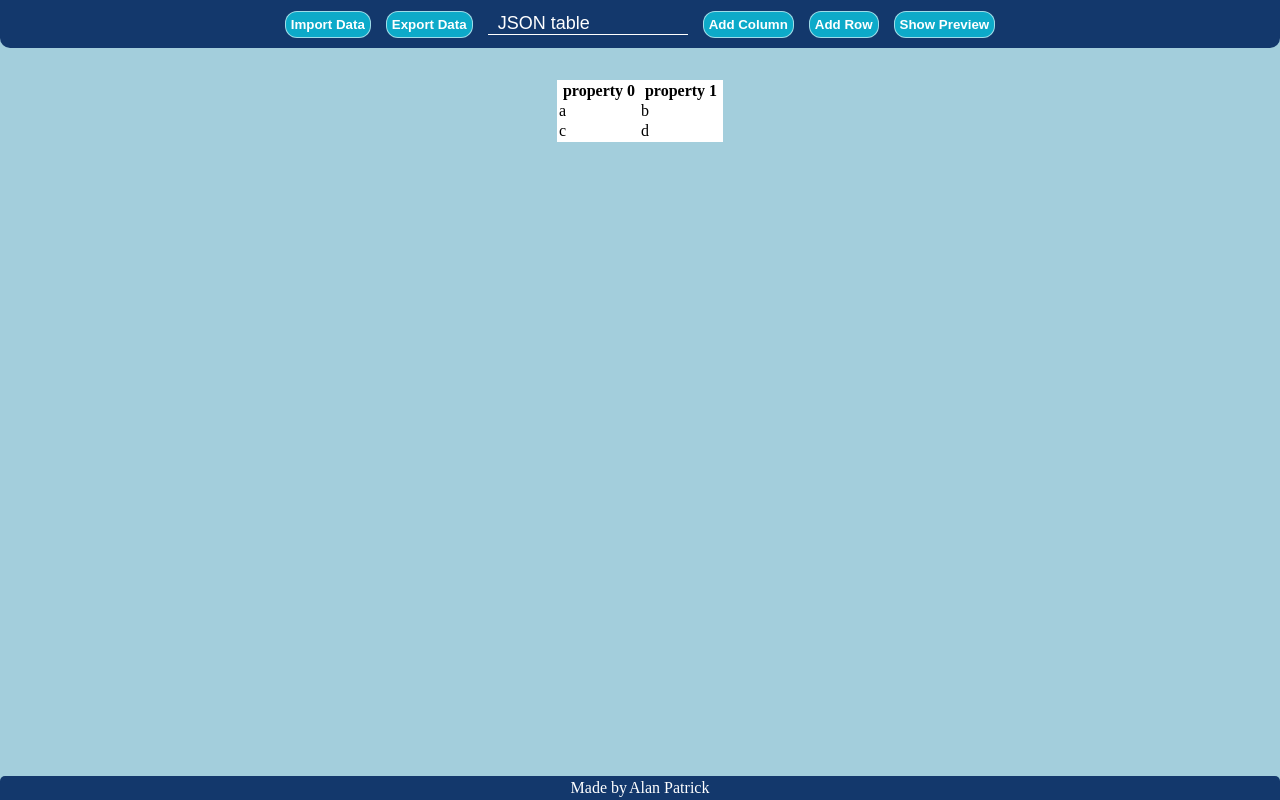
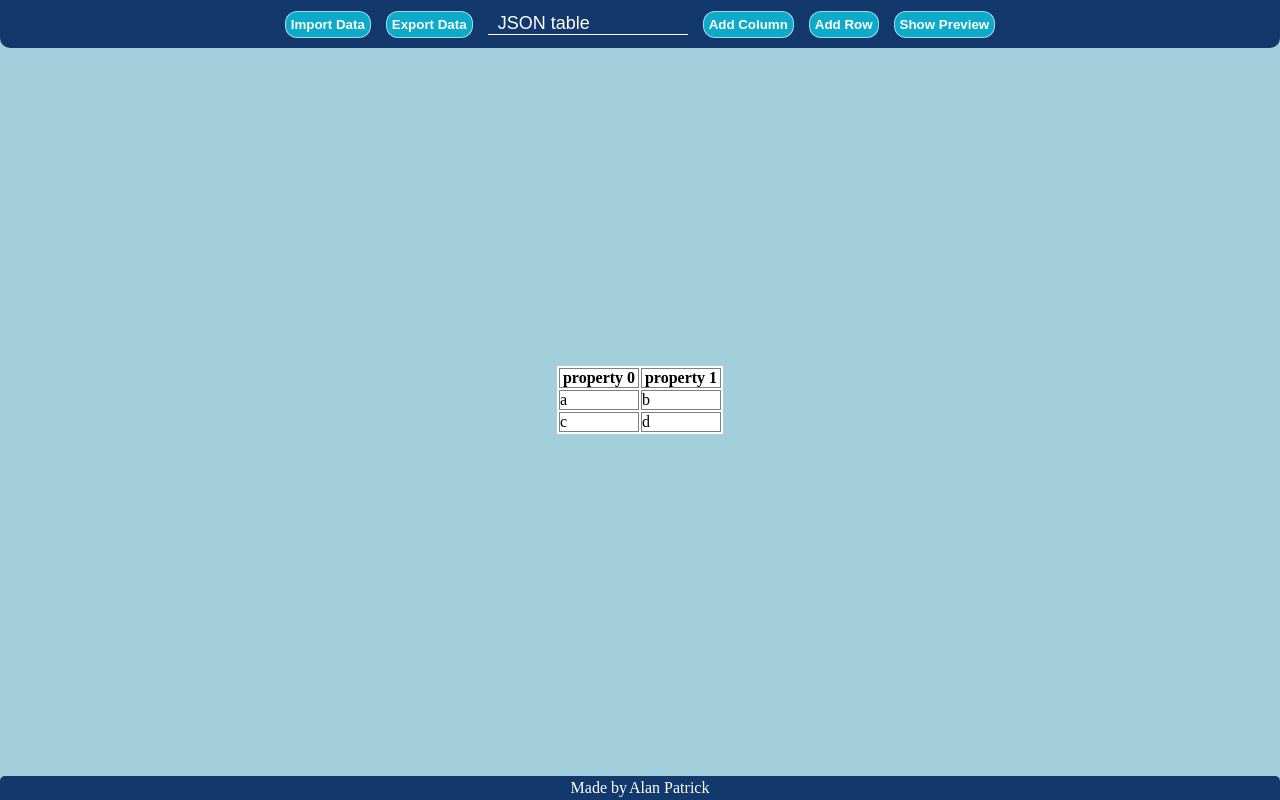
Before and after one commit to al-ptk/nosql-table, a React (Create React App) app: page / in a window 1280 px wide. Built offline with nearby package versions, Linux system fonts and the light colour scheme.

Commit message:
Create stylesheet for table

```diff
--- a/src/SchemaTable/SchemaTable.styled.js
+++ b/src/SchemaTable/SchemaTable.styled.js
@@ -1,6 +1,12 @@
-import styled from "styled-components";
+import styled from 'styled-components';
 
 export const StyledTable = styled.table`
-  margin: 10vh auto;
+  margin: 0 auto;
   background-color: white;
+
+  td,
+  th {
+    margin: 0;
+    border: 1px solid rgba(0, 0, 0, 0.5);
+  }
 `;
--- a/src/styled-globals.js
+++ b/src/styled-globals.js
@@ -7,8 +7,13 @@ export const GlobalStyle = createGlobalStyle`
     box-sizing: border-box;
   }
 
-  body, html {
-    min-height: 100%;
+  body {
+    min-height: 100vh;
+
+    display: flex;
+    flex-direction: column;
+    justify-content: center;
+
     background-color: hsl(195, 45%, 75%);
   }
 
```
